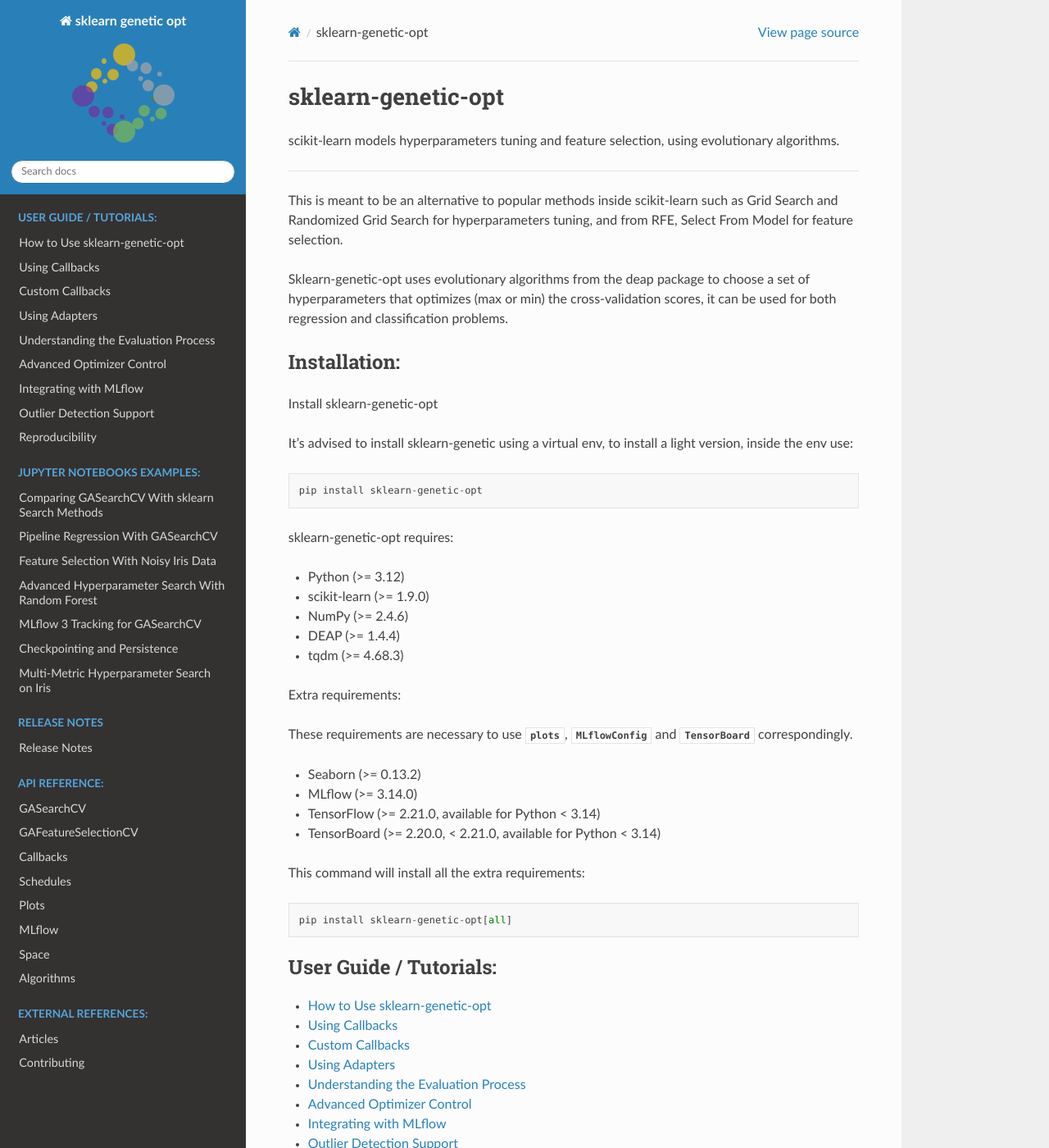
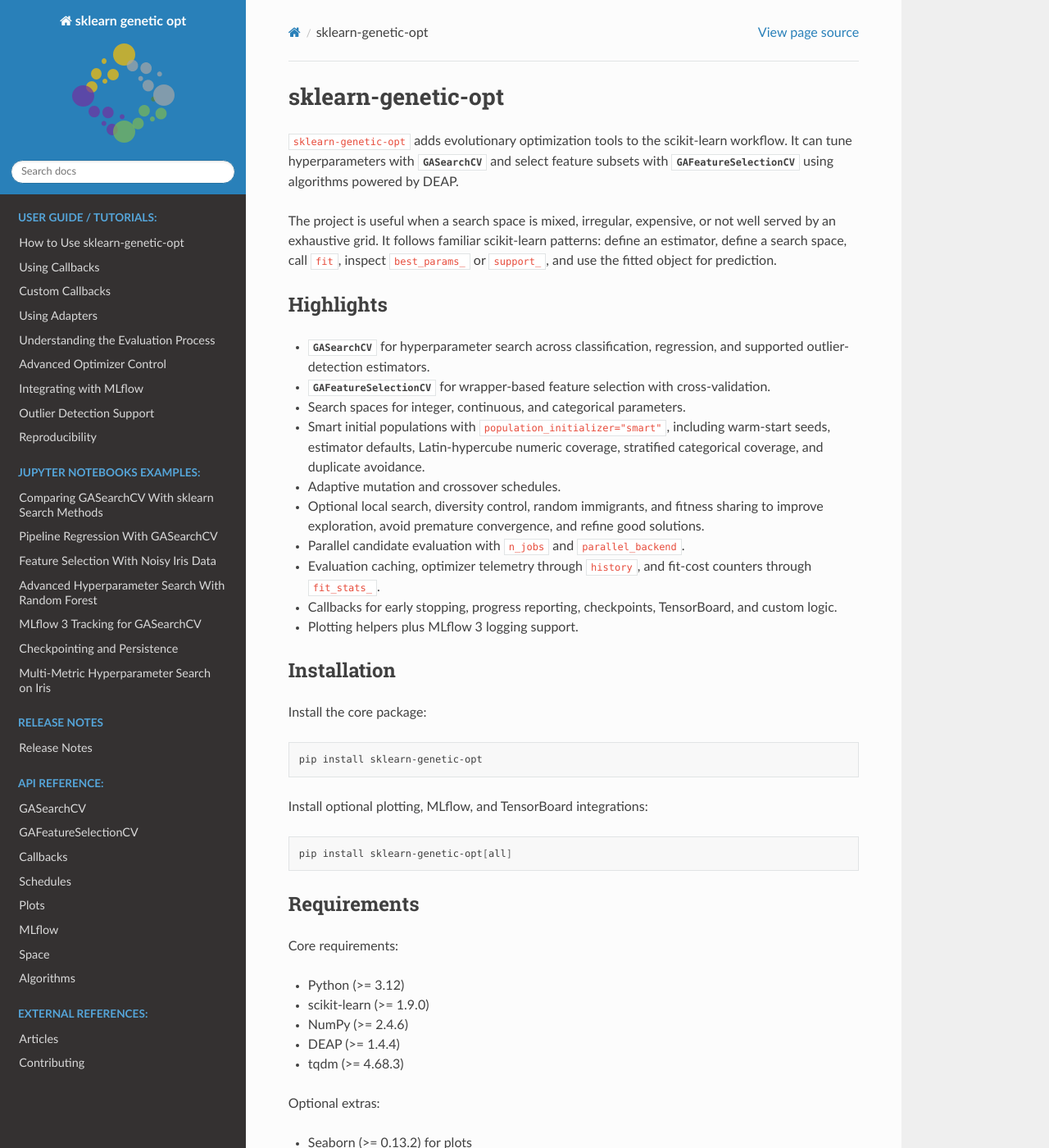
Before and after one commit to rodrigo-arenas/Sklearn-genetic-opt, a Sphinx documentation site: the page built from docs/index.rst, in a window 1280 px wide and 1400 px high. Shown: the whole window at 82% size. Built offline with Sphinx 7.4.7 and the Read the Docs theme 3.1.0, drawn with Linux system fonts in a browser that asks for light colours; some of the changed text lies outside the part shown.

Commit message:
improve docs

```diff
--- a/docs/index.rst
+++ b/docs/index.rst
@@ -5,26 +5,54 @@
 
 sklearn-genetic-opt
 ===================
-scikit-learn models hyperparameters tuning and feature selection,
-using evolutionary algorithms.
 
-#################################################################
+``sklearn-genetic-opt`` adds evolutionary optimization tools to the
+scikit-learn workflow. It can tune hyperparameters with
+:class:`~sklearn_genetic.GASearchCV` and select feature subsets with
+:class:`~sklearn_genetic.GAFeatureSelectionCV` using algorithms powered by
+DEAP.
 
-This is meant to be an alternative to popular methods inside scikit-learn such as Grid Search and Randomized Grid Search
-for hyperparameters tuning, and from RFE, Select From Model for feature selection.
+The project is useful when a search space is mixed, irregular, expensive, or
+not well served by an exhaustive grid. It follows familiar scikit-learn
+patterns: define an estimator, define a search space, call ``fit``, inspect
+``best_params_`` or ``support_``, and use the fitted object for prediction.
 
-Sklearn-genetic-opt uses evolutionary algorithms from the deap package to choose a set of hyperparameters
-that optimizes (max or min) the cross-validation scores, it can be used for both regression and classification problems.
+Highlights
+##########
 
-Installation:
-#############
+* :class:`~sklearn_genetic.GASearchCV` for hyperparameter search across
+  classification, regression, and supported outlier-detection estimators.
+* :class:`~sklearn_genetic.GAFeatureSelectionCV` for wrapper-based feature
+  selection with cross-validation.
+* Search spaces for integer, continuous, and categorical parameters.
+* Smart initial populations with ``population_initializer="smart"``, including
+  warm-start seeds, estimator defaults, Latin-hypercube numeric coverage,
+  stratified categorical coverage, and duplicate avoidance.
+* Adaptive mutation and crossover schedules.
+* Optional local search, diversity control, random immigrants, and fitness
+  sharing to improve exploration, avoid premature convergence, and refine good
+  solutions.
+* Parallel candidate evaluation with ``n_jobs`` and ``parallel_backend``.
+* Evaluation caching, optimizer telemetry through ``history``, and fit-cost
+  counters through ``fit_stats_``.
+* Callbacks for early stopping, progress reporting, checkpoints, TensorBoard,
+  and custom logic.
+* Plotting helpers plus MLflow 3 logging support.
 
-Install sklearn-genetic-opt
+Installation
+############
 
-It's advised to install sklearn-genetic using a virtual env, to install a light version,
-inside the env use::
+Install the core package:
+
+.. code-block:: bash
 
    pip install sklearn-genetic-opt
+
+Install optional plotting, MLflow, and TensorBoard integrations:
+
+.. code-block:: bash
+
+   pip install sklearn-genetic-opt[all]
 
 .. |PythonMinVersion| replace:: 3.12
 .. |ScikitLearnMinVersion| replace:: 1.9.0
@@ -36,7 +64,10 @@
 .. |TensorBoardMinVersion| replace:: 2.20.0
 .. |tqdmMinVersion| replace:: 4.68.3
 
-sklearn-genetic-opt requires:
+Requirements
+############
+
+Core requirements:
 
 - Python (>= |PythonMinVersion|)
 - scikit-learn (>= |ScikitLearnMinVersion|)
@@ -44,20 +75,63 @@
 - DEAP (>= |DEAPMinVersion|)
 - tqdm (>= |tqdmMinVersion|)
 
-Extra requirements:
+Optional extras:
 
-These requirements are necessary to use
-:mod:`~sklearn_genetic.plots`, :class:`~sklearn_genetic.mlflow.MLflowConfig`
-and :class:`~sklearn_genetic.callbacks.TensorBoard` correspondingly.
+- Seaborn (>= |SeabornMinVersion|) for plots
+- MLflow (>= |MLflowMinVersion|) for experiment logging
+- TensorFlow (>= |TensorflowMinVersion|) and TensorBoard
+  (>= |TensorBoardMinVersion|, < 2.21.0) for TensorBoard logging on Python <
+  3.14
 
-- Seaborn (>= |SeabornMinVersion|)
-- MLflow (>= |MLflowMinVersion|)
-- TensorFlow (>= |TensorflowMinVersion|, available for Python < 3.14)
-- TensorBoard (>= |TensorBoardMinVersion|, < 2.21.0, available for Python < 3.14)
+Quick Start
+###########
 
-This command will install all the extra requirements::
+.. code-block:: python
 
-   pip install sklearn-genetic-opt[all]
+   from sklearn.datasets import load_iris
+   from sklearn.ensemble import RandomForestClassifier
+   from sklearn.model_selection import StratifiedKFold
+
+   from sklearn_genetic import GASearchCV
+   from sklearn_genetic.space import Categorical, Continuous, Integer
+
+   X, y = load_iris(return_X_y=True)
+
+   param_grid = {
+       "n_estimators": Integer(50, 200),
+       "max_depth": Integer(2, 12),
+       "max_features": Continuous(0.3, 1.0),
+       "criterion": Categorical(["gini", "entropy", "log_loss"]),
+   }
+
+   search = GASearchCV(
+       estimator=RandomForestClassifier(random_state=42),
+       param_grid=param_grid,
+       cv=StratifiedKFold(n_splits=3, shuffle=True, random_state=42),
+       scoring="accuracy",
+       population_size=12,
+       generations=8,
+       population_initializer="smart",
+       n_jobs=-1,
+       parallel_backend="auto",
+       use_cache=True,
+   )
+
+   search.fit(X, y)
+
+   print(search.best_params_)
+   print(search.best_score_)
+   print(search.fit_stats_)
+
+Recommended Next Steps
+######################
+
+* Start with :doc:`tutorials/basic_usage` for the core workflow.
+* Read :doc:`tutorials/advanced_optimizer_control` for local search, diversity
+  control, fitness sharing, and optimizer telemetry.
+* Use the notebook examples for richer, executed workflows covering pipelines,
+  feature selection, MLflow 3 logging, persistence, and comparisons against
+  scikit-learn search methods.
 
 .. toctree::
    :maxdepth: 2
```
Also changed, not shown: README.rst (+241 -352 lines).
